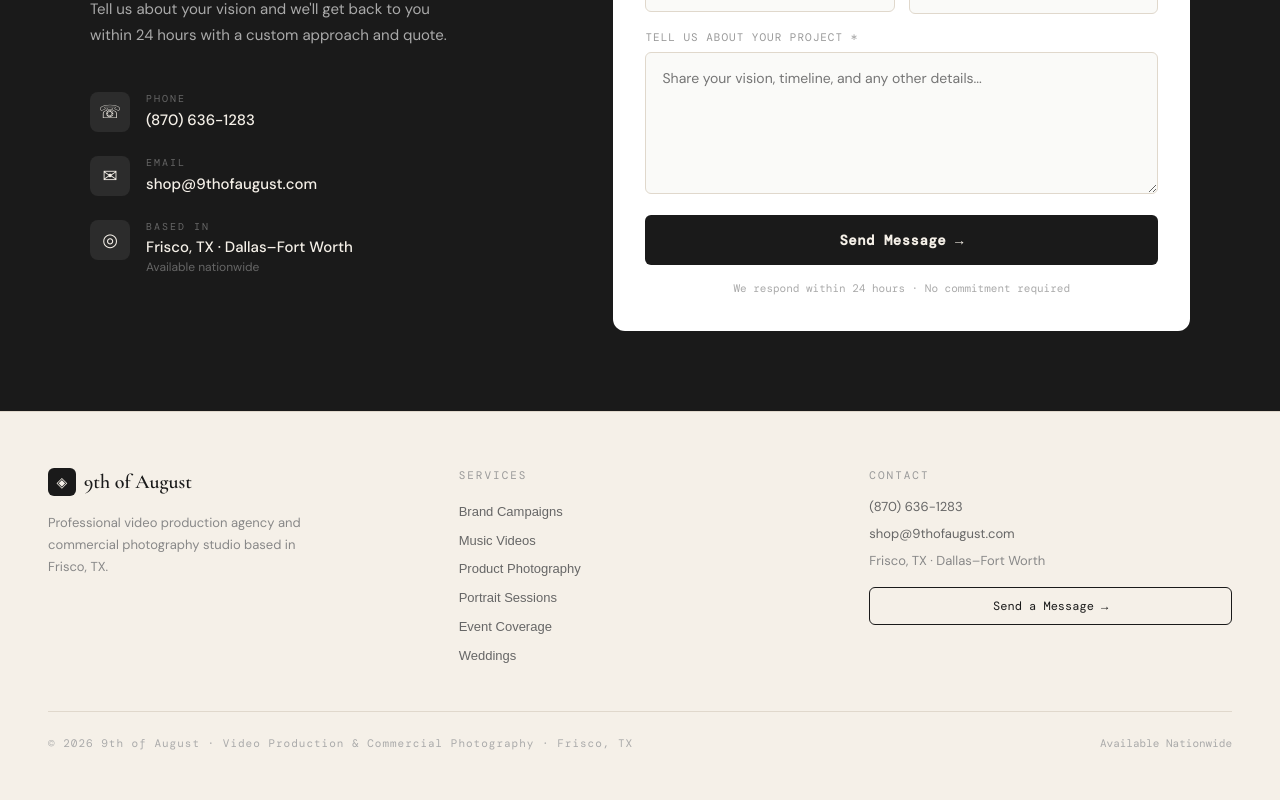
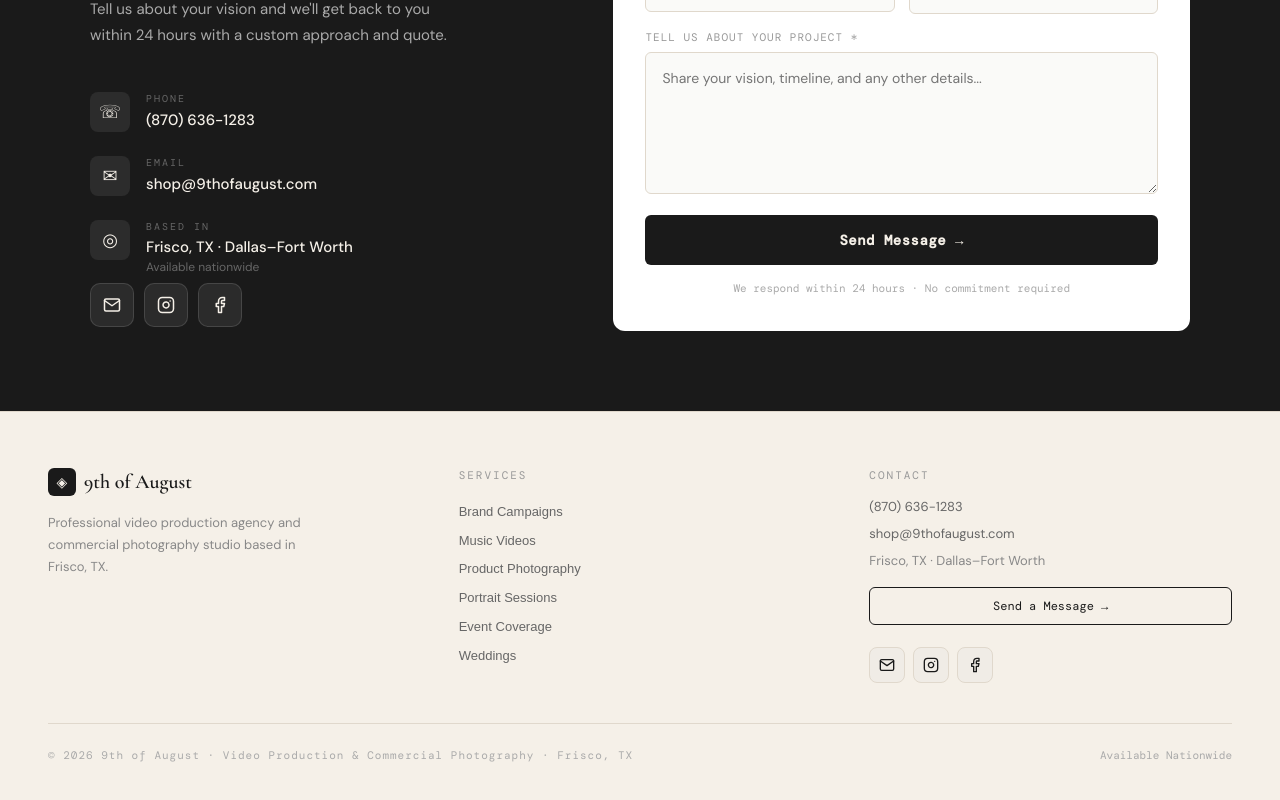
Before and after one commit to jayshannon18/ninth-of-august, a Next.js app: page / in a window 1280 px wide. Shown: the part 5965-6765 px from the top of the page. Built offline with nearby package versions, Linux system fonts and the light colour scheme.

Commit message:
Remove video controls, fix solo stat, add social icon links

```diff
--- a/components/NinthOfAugustApp.jsx
+++ b/components/NinthOfAugustApp.jsx
@@ -6,6 +6,8 @@ import { useState, useEffect, useRef } from "react";
 const CONTACT_PHONE = "(870) 636-1283"; // your phone number
 const CONTACT_EMAIL_DISPLAY = "shop@9thofaugust.com"; // your email
 const CONTACT_LOCATION = "Frisco, TX · Dallas–Fort Worth";
+const INSTAGRAM_URL = "https://www.instagram.com/9thofaugust9";
+const FACEBOOK_URL = "https://www.facebook.com/9thofaugust9";
 
 // ─── Your Photos ───────────────────────────────────────────────
 const IMG1 = "/photo1.png";
@@ -266,7 +268,7 @@ export default function NinthOfAugustApp() {
               <div style={{ fontSize: 13, color: "#999", fontFamily: "'DM Mono', monospace", fontStyle: "italic" }}>Brand · Lifestyle · Product</div>
             </div>
             <div style={{ width: "100%", borderRadius: 10, overflow: "hidden", background: "#0e0e0e", boxShadow: "0 24px 64px rgba(0,0,0,0.15)" }}>
-              <video controls muted autoPlay loop playsInline style={{ display: "block", width: "100%", background: "#0e0e0e", borderRadius: 10 }}>
+              <video muted autoPlay loop playsInline style={{ display: "block", width: "100%", background: "#0e0e0e", borderRadius: 10 }}>
                 <source src="https://res.cloudinary.com/dgcjboqtu/video/upload/v1780434560/cdee_drink_mp4_dtbcgl.mp4" type="video/mp4" />
               </video>
             </div>
@@ -389,7 +391,7 @@ export default function NinthOfAugustApp() {
 
           {/* Stats bar */}
           <div style={{ display: "grid", gridTemplateColumns: m ? "1fr 1fr" : "repeat(4, 1fr)", borderTop: "1px solid #e0d8cc", borderBottom: "1px solid #e0d8cc" }}>
-            {[["4,000+","Shoots Completed"],["50","States Covered"],["500+","Vetted Creators"],["4.9 ★","Avg Rating"]].map(([num, label], i) => (
+            {[["4,000+","Shoots Completed"],["50","States Covered"],["1-on-1","Personal Service"],["4.9 ★","Avg Rating"]].map(([num, label], i) => (
               <div key={i} style={{ padding: m ? "28px 16px" : "40px 24px", textAlign: "center", borderRight: m ? (i % 2 === 0 ? "1px solid #e0d8cc" : "none") : (i < 3 ? "1px solid #e0d8cc" : "none"), borderBottom: m && i < 2 ? "1px solid #e0d8cc" : "none" }}>
                 <div style={{ fontFamily: "'Cormorant Garamond', serif", fontSize: m ? 32 : 40, fontWeight: 600, color: "#1a1a1a", marginBottom: 6 }}>{num}</div>
                 <div style={{ fontSize: 10, color: "#999", fontFamily: "'DM Mono', monospace", letterSpacing: 2, textTransform: "uppercase" }}>{label}</div>
@@ -467,6 +469,20 @@ export default function NinthOfAugustApp() {
                         {item.sub && <div style={{ fontSize: 12, color: "#666", marginTop: 2 }}>{item.sub}</div>}
                       </div>
                     </div>
+                  ))}
+                </div>
+                <div style={{ display: "flex", gap: 10, marginTop: 8 }}>
+                  {[
+                    { href: `mailto:${CONTACT_EMAIL_DISPLAY}`, label: "Email", svg: <svg width="18" height="18" viewBox="0 0 24 24" fill="none" stroke="currentColor" strokeWidth="2" strokeLinecap="round" strokeLinejoin="round"><path d="M4 4h16c1.1 0 2 .9 2 2v12c0 1.1-.9 2-2 2H4c-1.1 0-2-.9-2-2V6c0-1.1.9-2 2-2z"/><polyline points="22,6 12,13 2,6"/></svg> },
+                    { href: INSTAGRAM_URL, label: "Instagram", svg: <svg width="18" height="18" viewBox="0 0 24 24" fill="none" stroke="currentColor" strokeWidth="2" strokeLinecap="round" strokeLinejoin="round"><rect x="2" y="2" width="20" height="20" rx="5" ry="5"/><path d="M16 11.37A4 4 0 1 1 12.63 8 4 4 0 0 1 16 11.37z"/><line x1="17.5" y1="6.5" x2="17.51" y2="6.5"/></svg> },
+                    { href: FACEBOOK_URL, label: "Facebook", svg: <svg width="18" height="18" viewBox="0 0 24 24" fill="none" stroke="currentColor" strokeWidth="2" strokeLinecap="round" strokeLinejoin="round"><path d="M18 2h-3a5 5 0 0 0-5 5v3H7v4h3v8h4v-8h3l1-4h-4V7a1 1 0 0 1 1-1h3z"/></svg> },
+                  ].map(item => (
+                    <a key={item.label} href={item.href} target={item.href.startsWith("mailto") ? undefined : "_blank"} rel="noopener noreferrer" aria-label={item.label}
+                      style={{ width: 44, height: 44, borderRadius: 10, background: "rgba(255,255,255,0.08)", border: "1px solid rgba(255,255,255,0.12)", display: "flex", alignItems: "center", justifyContent: "center", color: "#f5f0e8", textDecoration: "none" }}
+                      onMouseEnter={e => e.currentTarget.style.background = "rgba(255,255,255,0.16)"}
+                      onMouseLeave={e => e.currentTarget.style.background = "rgba(255,255,255,0.08)"}>
+                      {item.svg}
+                    </a>
                   ))}
                 </div>
               </div>
@@ -739,6 +755,20 @@ export default function NinthOfAugustApp() {
               <a href={`mailto:${CONTACT_EMAIL_DISPLAY}`} style={{ fontSize: 13, color: "#666", textDecoration: "none" }}>{CONTACT_EMAIL_DISPLAY}</a>
               <span style={{ fontSize: 13, color: "#888" }}>{CONTACT_LOCATION}</span>
               <button onClick={goToContact} style={{ marginTop: 8, padding: "10px 20px", borderRadius: 6, border: "1px solid #1a1a1a", background: "transparent", color: "#1a1a1a", fontSize: 12, cursor: "pointer", fontFamily: "'DM Mono', monospace", textAlign: "center" }}>Send a Message →</button>
+              <div style={{ display: "flex", gap: 8, marginTop: 12 }}>
+                {[
+                  { href: `mailto:${CONTACT_EMAIL_DISPLAY}`, label: "Email", svg: <svg width="16" height="16" viewBox="0 0 24 24" fill="none" stroke="currentColor" strokeWidth="2" strokeLinecap="round" strokeLinejoin="round"><path d="M4 4h16c1.1 0 2 .9 2 2v12c0 1.1-.9 2-2 2H4c-1.1 0-2-.9-2-2V6c0-1.1.9-2 2-2z"/><polyline points="22,6 12,13 2,6"/></svg> },
+                  { href: INSTAGRAM_URL, label: "Instagram", svg: <svg width="16" height="16" viewBox="0 0 24 24" fill="none" stroke="currentColor" strokeWidth="2" strokeLinecap="round" strokeLinejoin="round"><rect x="2" y="2" width="20" height="20" rx="5" ry="5"/><path d="M16 11.37A4 4 0 1 1 12.63 8 4 4 0 0 1 16 11.37z"/><line x1="17.5" y1="6.5" x2="17.51" y2="6.5"/></svg> },
+                  { href: FACEBOOK_URL, label: "Facebook", svg: <svg width="16" height="16" viewBox="0 0 24 24" fill="none" stroke="currentColor" strokeWidth="2" strokeLinecap="round" strokeLinejoin="round"><path d="M18 2h-3a5 5 0 0 0-5 5v3H7v4h3v8h4v-8h3l1-4h-4V7a1 1 0 0 1 1-1h3z"/></svg> },
+                ].map(item => (
+                  <a key={item.label} href={item.href} target={item.href.startsWith("mailto") ? undefined : "_blank"} rel="noopener noreferrer" aria-label={item.label}
+                    style={{ width: 36, height: 36, borderRadius: 8, background: "#f0ece6", border: "1px solid #e0d8cc", display: "flex", alignItems: "center", justifyContent: "center", color: "#1a1a1a", textDecoration: "none" }}
+                    onMouseEnter={e => e.currentTarget.style.background = "#e8e3dc"}
+                    onMouseLeave={e => e.currentTarget.style.background = "#f0ece6"}>
+                    {item.svg}
+                  </a>
+                ))}
+              </div>
             </div>
           </div>
         </div>
```
Also changed, not shown: ninth-of-august.jsx (+32 -2 lines).
